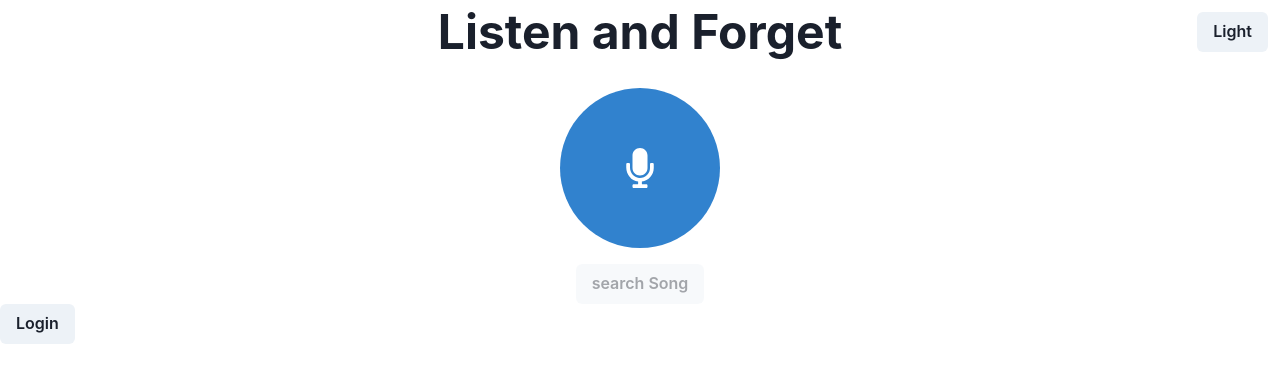
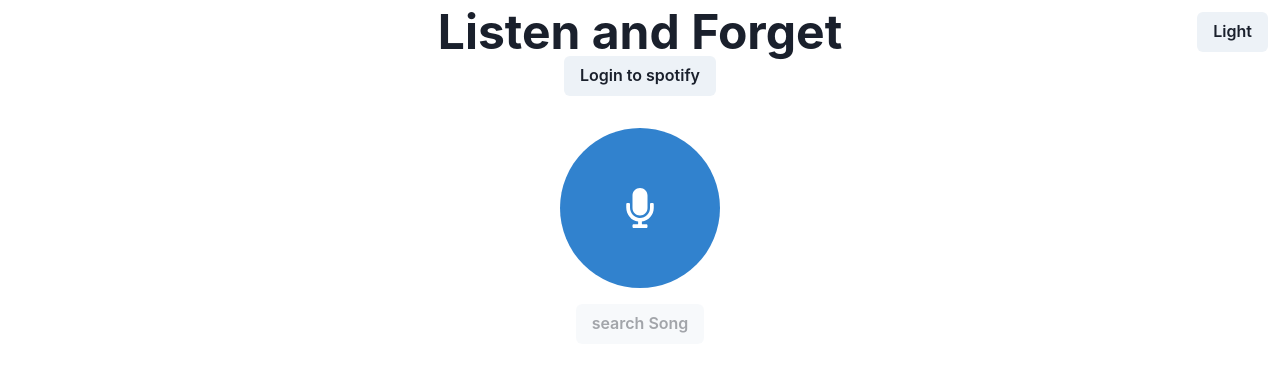
Before and after one commit to akshitarora921/listen-and-forget, a React (Create React App) app: page / in a window 1280 px wide. Shown: the top 382 px of the page. Built offline with nearby package versions, Linux system fonts and the light colour scheme.

Commit message:
add routes

```diff
--- a/src/App.js
+++ b/src/App.js
@@ -5,12 +5,12 @@ import Recorder from "./components/Recorder";
 // import "./App.css";
 import { SpotifyLogin } from "./SpotifyLogin";
 import { BrowserRouter as Router, Route, Switch } from "react-router-dom";
+import Routes from "./routes/routes";
 
 function App() {
   const { colorMode, toggleColorMode } = useColorMode();
 
   return (
-    <Router>
     <Flex justify='center' flexDir='column' align='center'>
       <Button
         position='absolute'
@@ -24,24 +24,18 @@ function App() {
       <Heading as='h1' mt='2' size='2xl'>
         Listen and Forget
       </Heading>
-        <Recorder />
+      <Routes />
     </Flex>
 
-      <Switch>
-        <Route exact path='/'>
-          <Button
-            onClick={() => {
-              window.open(process.env.REACT_APP_LOGIN, "_self");
-            }}
-          >
-            Login
-          </Button>
-        </Route>
-        <Route path='/auth'>
-          <SpotifyLogin />
-        </Route>
-      </Switch>
-    </Router>
+    //   <Switch>
+    //     <Route exact path='/'>
+
+    //     </Route>
+    //     <Route path='/auth'>
+    //       <SpotifyLogin />
+    //     </Route>
+    //   </Switch>
+    // </Router>
   );
 }
 
--- a/src/SpotifyLogin.js
+++ b/src/SpotifyLogin.js
@@ -1,58 +1,52 @@
-import React from 'react'
-
-const TOKEN = "https://accounts.spotify.com/api/token"
+const TOKEN = "https://accounts.spotify.com/api/token";
 function SpotifyLogin() {
-
   if (window.location.search.length > 0) {
     AuthToken();
   }
-    return (
-        <div></div>
-    )
-
+  return <div></div>;
 }
 function AuthToken() {
   let AuthToken = null;
   const Url = window.location.search;
   if (Url.length > 0) {
     const UrlParam = new URLSearchParams(Url);
-        AuthToken = UrlParam.get("code")
-
-
+    AuthToken = UrlParam.get("code");
   }
 
-    let body = `grant_type=authorization_code&code=${AuthToken}&redirect_uri=${encodeURI(process.env.REACT_APP_REDIRECT)}&client_id=${process.env.REACT_APP_CLIENT_ID}&client_secret=${process.env.REACT_APP_CLIENT_SECRET}`;
+  let body = `grant_type=authorization_code&code=${AuthToken}&redirect_uri=${encodeURI(
+    process.env.REACT_APP_REDIRECT
+  )}&client_id=${process.env.REACT_APP_CLIENT_ID}&client_secret=${
+    process.env.REACT_APP_CLIENT_SECRET
+  }`;
 
   let xhr = new XMLHttpRequest();
   xhr.open("POST", TOKEN, true);
-    xhr.setRequestHeader('Content-Type', 'application/x-www-form-urlencoded');
-    xhr.setRequestHeader('Authorization', "Basic " + btoa(process.env.REACT_APP_CLIENT_ID + ":" + process.env.REACT_APP_CLIENT_SECRET));
+  xhr.setRequestHeader("Content-Type", "application/x-www-form-urlencoded");
+  xhr.setRequestHeader(
+    "Authorization",
+    "Basic " +
+      btoa(
+        process.env.REACT_APP_CLIENT_ID +
+          ":" +
+          process.env.REACT_APP_CLIENT_SECRET
+      )
+  );
   xhr.send(body);
   xhr.onload = () => {
-
     if (xhr.status === 200) {
-
       var data = JSON.parse(xhr.responseText);
-         console.log(data)
-            if (data.access_token
-                !== undefined) {
+      console.log(data);
+      if (data.access_token !== undefined) {
         let access_token = data.access_token;
         localStorage.setItem("access_token", access_token);
       }
-            if (data.refresh_token
-                !== undefined) {
+      if (data.refresh_token !== undefined) {
         let refresh_token = data.refresh_token;
         localStorage.setItem("refresh_token", refresh_token);
       }
-
     }
-    }
-    window.history.pushState("","",process.env.REACT_APP_REDIRECT)
-
-
-
-
-
+  };
+  window.history.pushState("", "", process.env.REACT_APP_REDIRECT);
 }
 
-export { SpotifyLogin }
+export { SpotifyLogin };
--- a/src/index.js
+++ b/src/index.js
@@ -4,6 +4,7 @@ import "./index.css";
 import App from "./App";
 import reportWebVitals from "./reportWebVitals";
 import { ChakraProvider, extendTheme, ColorModeScript } from "@chakra-ui/react";
+import { BrowserRouter } from "react-router-dom";
 
 const config = {
   initialColorMode: "light",
@@ -16,8 +17,9 @@ ReactDOM.render(
   <React.StrictMode>
     <ChakraProvider theme={theme}>
       <ColorModeScript initialColorMode={theme.config.initialColorMode} />
-
-      <App />
+      <BrowserRouter>
+        <App />
+      </BrowserRouter>
     </ChakraProvider>
   </React.StrictMode>,
   document.getElementById("root")
--- /dev/null
+++ b/src/pages/About.js
@@ -0,0 +1,12 @@
+import { Flex, Heading } from "@chakra-ui/layout";
+import React from "react";
+
+function About() {
+  return (
+    <Flex>
+      <Heading>About Us</Heading>
+    </Flex>
+  );
+}
+
+export default About;
--- /dev/null
+++ b/src/pages/Home.js
@@ -0,0 +1,21 @@
+import { Button } from "@chakra-ui/button";
+import { Flex, Heading } from "@chakra-ui/layout";
+import React from "react";
+import Recorder from "../components/Recorder";
+
+function Home() {
+  return (
+    <Flex flexDir='column' justify='center' alignItems='center'>
+      <Button
+        onClick={() => {
+          window.open(process.env.REACT_APP_LOGIN, "_self");
+        }}
+      >
+        Login to spotify
+      </Button>
+      <Recorder />
+    </Flex>
+  );
+}
+
+export default Home;
--- /dev/null
+++ b/src/routes/route-config.js
@@ -0,0 +1,19 @@
+import About from "../pages/About";
+import Home from "../pages/Home";
+
+const routeConfig = {
+  routes: [
+    {
+      component: Home,
+      path: "/",
+      exact: true,
+    },
+    {
+      component: About,
+      path: "/",
+      exact: true,
+    },
+  ],
+};
+
+export default routeConfig;
--- /dev/null
+++ b/src/routes/routes.js
@@ -0,0 +1,18 @@
+import React from "react";
+import { Route, Switch } from "react-router-dom";
+import routeConfig from "./route-config";
+
+function Routes(/* {authStore} */) {
+  const { routes } = routeConfig;
+
+  return (
+    <Switch>
+      {routes.map((route) => {
+        const { component: Component, path, exact } = route;
+        return <Route path={path} component={Component} exact={exact} />;
+      })}
+    </Switch>
+  );
+}
+
+export default Routes;
```
Also changed, not shown: 2 other files (tests, documents, lock files or other folders). Lines whose indentation alone changed are shown as unchanged.
